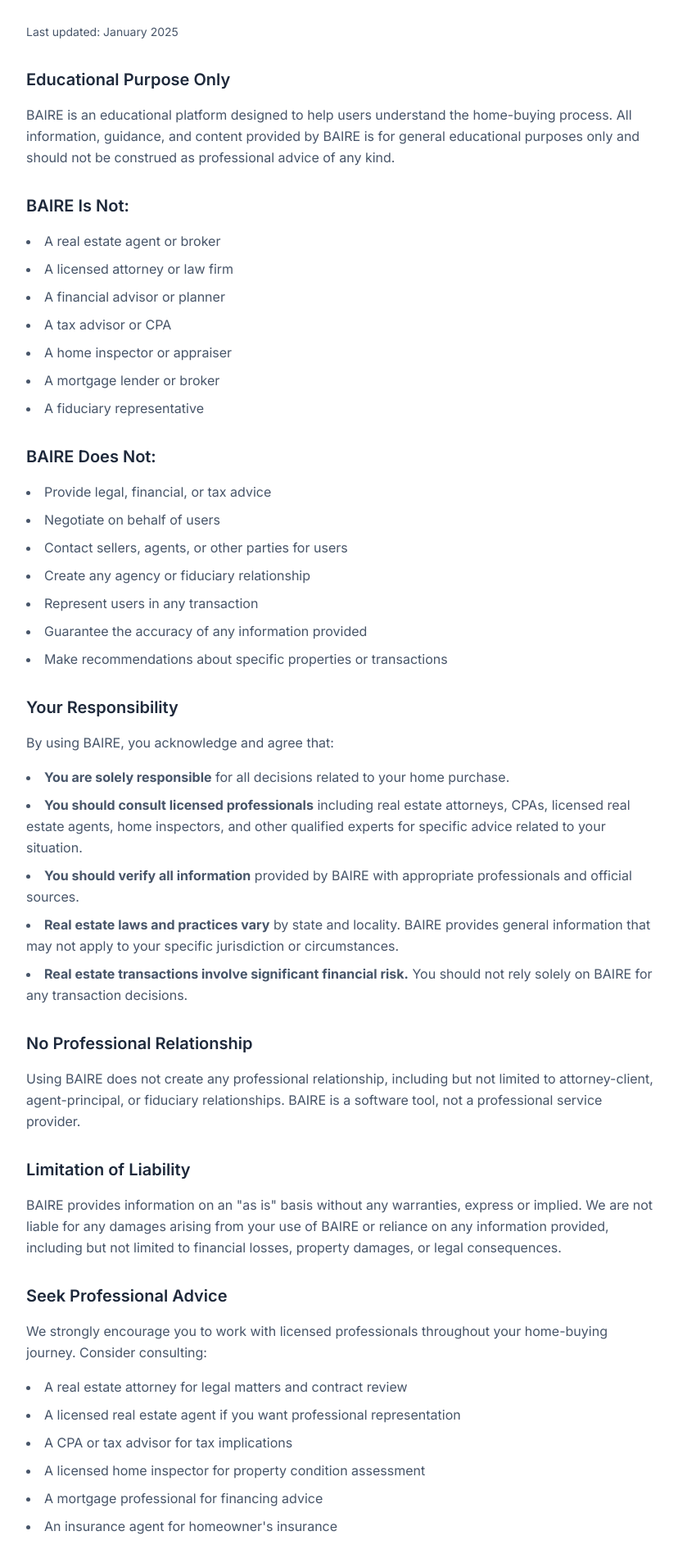
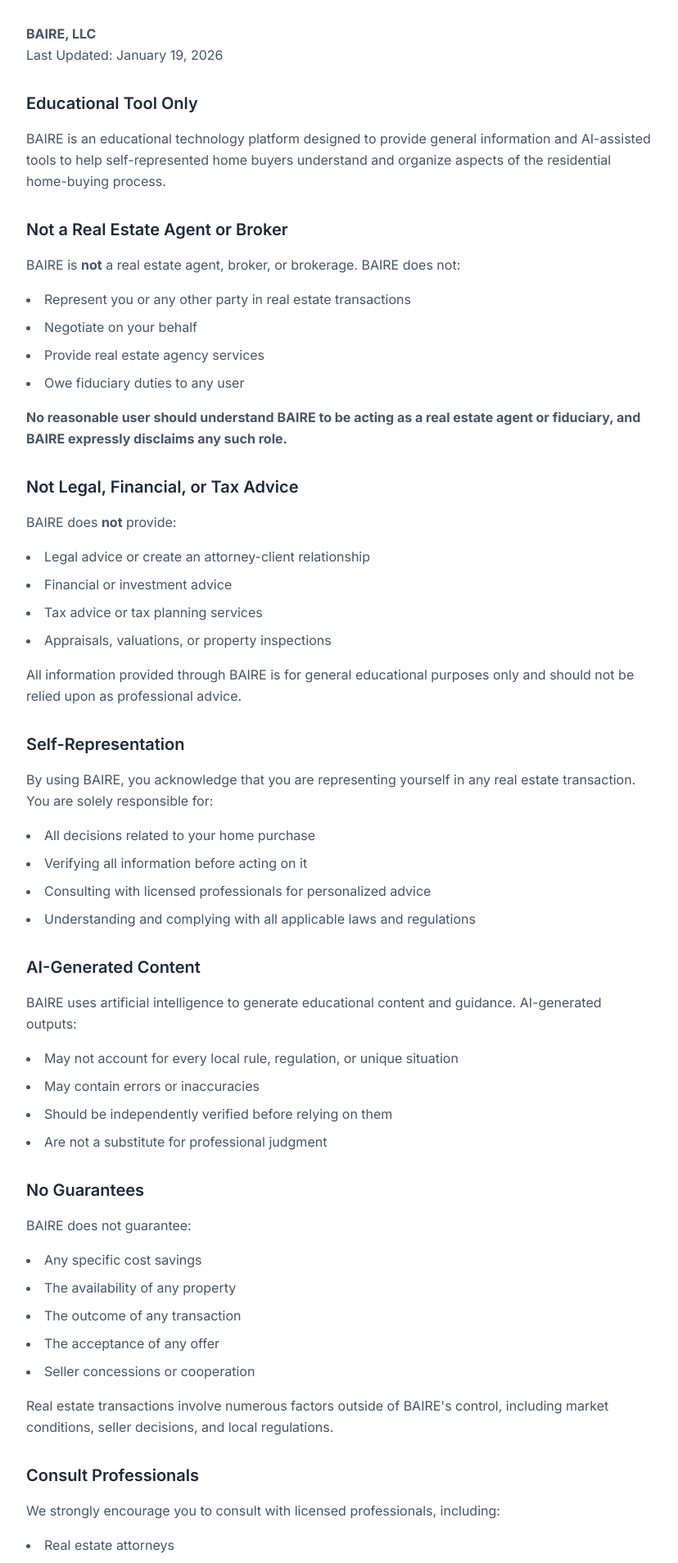
Before and after one commit to geoffbailey114/baireapp, a Next.js app: page /disclaimer in a window 1280 px wide. Shown: the part 193-2100 px from the top of the page at 82% size, without its empty margins (224-1052 px from the left). Built offline with nearby package versions, Linux system fonts and the light colour scheme.

Commit message:
Update page.tsx

```diff
--- a/app/disclaimer/page.tsx
+++ b/app/disclaimer/page.tsx
@@ -3,113 +3,116 @@ import { APP_NAME } from '@/lib/constants'
 
 export const metadata: Metadata = {
   title: 'Disclaimer',
-  description: `Important disclaimer about ${APP_NAME} services. BAIRE is an educational tool, not a real estate agent or legal advisor.`,
-  robots: {
-    index: true,
-    follow: true,
-  },
+  description: `Important disclaimers about ${APP_NAME}. Understand what BAIRE is and is not.`,
 }
 
 export default function DisclaimerPage() {
   return (
     <div className="py-16 md:py-24">
       <div className="container">
-        <article className="prose-legal">
+        <article className="prose-legal mx-auto max-w-3xl">
           <h1>Disclaimer</h1>
-          <p className="text-sm text-slate-500">Last updated: January 2025</p>
 
-          <h2>Educational Purpose Only</h2>
-          <p>
-            BAIRE is an educational platform designed to help users understand the
-            home-buying process. All information, guidance, and content provided by
-            BAIRE is for general educational purposes only and should not be construed
-            as professional advice of any kind.
+          <p className="text-slate-500">
+            <strong>BAIRE, LLC</strong><br />
+            Last Updated: January 19, 2026
           </p>
 
-          <h2>BAIRE Is Not:</h2>
+          <h2>Educational Tool Only</h2>
+          <p>
+            BAIRE is an educational technology platform designed to provide general information
+            and AI-assisted tools to help self-represented home buyers understand and organize
+            aspects of the residential home-buying process.
+          </p>
+
+          <h2>Not a Real Estate Agent or Broker</h2>
+          <p>
+            BAIRE is <strong>not</strong> a real estate agent, broker, or brokerage. BAIRE does not:
+          </p>
           <ul>
-            <li>A real estate agent or broker</li>
-            <li>A licensed attorney or law firm</li>
-            <li>A financial advisor or planner</li>
-            <li>A tax advisor or CPA</li>
-            <li>A home inspector or appraiser</li>
-            <li>A mortgage lender or broker</li>
-            <li>A fiduciary representative</li>
+            <li>Represent you or any other party in real estate transactions</li>
+            <li>Negotiate on your behalf</li>
+            <li>Provide real estate agency services</li>
+            <li>Owe fiduciary duties to any user</li>
+          </ul>
+          <p>
+            <strong>No reasonable user should understand BAIRE to be acting as a real estate
+            agent or fiduciary, and BAIRE expressly disclaims any such role.</strong>
+          </p>
+
+          <h2>Not Legal, Financial, or Tax Advice</h2>
+          <p>
+            BAIRE does <strong>not</strong> provide:
+          </p>
+          <ul>
+            <li>Legal advice or create an attorney-client relationship</li>
+            <li>Financial or investment advice</li>
+            <li>Tax advice or tax planning services</li>
+            <li>Appraisals, valuations, or property inspections</li>
+          </ul>
+          <p>
+            All information provided through BAIRE is for general educational purposes only
+            and should not be relied upon as professional advice.
+          </p>
+
+          <h2>Self-Representation</h2>
+          <p>
+            By using BAIRE, you acknowledge that you are representing yourself in any real
+            estate transaction. You are solely responsible for:
+          </p>
+          <ul>
+            <li>All decisions related to your home purchase</li>
+            <li>Verifying all information before acting on it</li>
+            <li>Consulting with licensed professionals for personalized advice</li>
+            <li>Understanding and complying with all applicable laws and regulations</li>
           </ul>
 
-          <h2>BAIRE Does Not:</h2>
+          <h2>AI-Generated Content</h2>
+          <p>
+            BAIRE uses artificial intelligence to generate educational content and guidance.
+            AI-generated outputs:
+          </p>
           <ul>
-            <li>Provide legal, financial, or tax advice</li>
-            <li>Negotiate on behalf of users</li>
-            <li>Contact sellers, agents, or other parties for users</li>
-            <li>Create any agency or fiduciary relationship</li>
-            <li>Represent users in any transaction</li>
-            <li>Guarantee the accuracy of any information provided</li>
-            <li>Make recommendations about specific properties or transactions</li>
+            <li>May not account for every local rule, regulation, or unique situation</li>
+            <li>May contain errors or inaccuracies</li>
+            <li>Should be independently verified before relying on them</li>
+            <li>Are not a substitute for professional judgment</li>
           </ul>
 
-          <h2>Your Responsibility</h2>
+          <h2>No Guarantees</h2>
           <p>
-            By using BAIRE, you acknowledge and agree that:
+            BAIRE does not guarantee:
           </p>
           <ul>
-            <li>
-              <strong>You are solely responsible</strong> for all decisions related to
-              your home purchase.
-            </li>
-            <li>
-              <strong>You should consult licensed professionals</strong> including real
-              estate attorneys, CPAs, licensed real estate agents, home inspectors, and
-              other qualified experts for specific advice related to your situation.
-            </li>
-            <li>
-              <strong>You should verify all information</strong> provided by BAIRE with
-              appropriate professionals and official sources.
-            </li>
-            <li>
-              <strong>Real estate laws and practices vary</strong> by state and locality.
-              BAIRE provides general information that may not apply to your specific
-              jurisdiction or circumstances.
-            </li>
-            <li>
-              <strong>Real estate transactions involve significant financial risk.</strong> You
-              should not rely solely on BAIRE for any transaction decisions.
-            </li>
+            <li>Any specific cost savings</li>
+            <li>The availability of any property</li>
+            <li>The outcome of any transaction</li>
+            <li>The acceptance of any offer</li>
+            <li>Seller concessions or cooperation</li>
           </ul>
-
-          <h2>No Professional Relationship</h2>
           <p>
-            Using BAIRE does not create any professional relationship, including but not
-            limited to attorney-client, agent-principal, or fiduciary relationships. BAIRE
-            is a software tool, not a professional service provider.
+            Real estate transactions involve numerous factors outside of BAIRE's control,
+            including market conditions, seller decisions, and local regulations.
           </p>
 
-          <h2>Limitation of Liability</h2>
+          <h2>Consult Professionals</h2>
           <p>
-            BAIRE provides information on an &quot;as is&quot; basis without any warranties, express
-            or implied. We are not liable for any damages arising from your use of BAIRE
-            or reliance on any information provided, including but not limited to financial
-            losses, property damages, or legal consequences.
-          </p>
-
-          <h2>Seek Professional Advice</h2>
-          <p>
-            We strongly encourage you to work with licensed professionals throughout your
-            home-buying journey. Consider consulting:
+            We strongly encourage you to consult with licensed professionals, including:
           </p>
           <ul>
-            <li>A real estate attorney for legal matters and contract review</li>
-            <li>A licensed real estate agent if you want professional representation</li>
-            <li>A CPA or tax advisor for tax implications</li>
-            <li>A licensed home inspector for property condition assessment</li>
-            <li>A mortgage professional for financing advice</li>
-            <li>An insurance agent for homeowner&apos;s insurance</li>
+            <li>Real estate attorneys</li>
+            <li>Licensed home inspectors</li>
+            <li>Mortgage lenders and financial advisors</li>
+            <li>Tax professionals</li>
+            <li>Title companies and escrow officers</li>
           </ul>
 
           <h2>Contact</h2>
           <p>
-            If you have questions about this disclaimer, please contact us at
-            legal@baire.ai.
+            If you have questions about this Disclaimer, please contact us at:{' '}
+            <a href="mailto:legal@baireapp.com" className="text-sage-600 hover:text-sage-700">
+              legal@baireapp.com
+            </a>
           </p>
         </article>
       </div>
```
